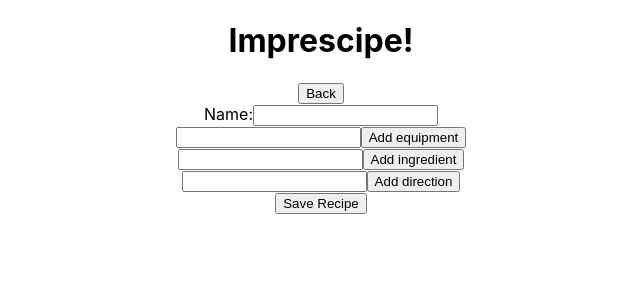
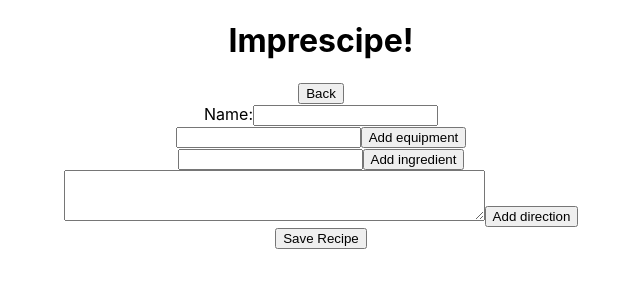
Before and after one commit to ssnell227/Imprecipe, a React (Create React App) app: page / in a window 1280 px wide. Both pictures are taken after a click on the button "Start new recipe". Shown: the top 300 px of the page, without its empty margins (319-959 px from the left). Built offline with nearby package versions, Linux system fonts and the light colour scheme; no server answers.

Commit message:
actually though functional

```diff
--- a/src/App.js
+++ b/src/App.js
@@ -57,6 +57,7 @@ class App extends Component {
   editRecipe(recipeObj) {
     Axios.put(`/api/recipes/${recipeObj.id}`, recipeObj)
     .then(res => this.setState({allRecipes: res.data}))
+    .then(res => console.log(res.body))
     .catch(err => console.log(err))
   }
 
--- a/src/components/recipe-builder.js
+++ b/src/components/recipe-builder.js
@@ -49,7 +49,6 @@ class RecipeBuilder extends Component {
                 inputsKey = key
             }
         }
-        console.log(e.target, e.target.step, e.target.name)
 
         inputs.splice(e.target.step, 1, e.target.value)
 
@@ -58,12 +57,17 @@ class RecipeBuilder extends Component {
         })
     }
 
-    handleCreateRecipe () {
+    handleCreateRecipe (e) {
         const {name, equipment, ingredients, directions} = this.state
 
         const recipe = {name, equipment, ingredients, directions}
+        if (recipe.name) {
         this.props.setCurrentRecipe(recipe)
         this.props.createNewRecipe(recipe)
+        this.props.switchView(e)
+        } else {
+            window.alert('Add a name before saving the recipe')
+        }
     }
 
     render() {
@@ -89,13 +93,15 @@ class RecipeBuilder extends Component {
             ></input>
         })
         const directionsMap = directions.map((item, index) => {
-            return <input
+            return <textarea
+                rows='3'
+                cols='50'
                 onChange={this.handleChange}
                 step={index}
                 name={'directions'}
                 value={this.state.directions[index]}
                 key={`directions-${index}`}
-            ></input>
+            ></textarea>
         })
         return (
             <div className='recipeBuilder'>
@@ -116,7 +122,7 @@ class RecipeBuilder extends Component {
                     <button onClick={this.addInput} name='directions'>Add direction</button>
 
                 </div>
-                <button onClick={this.handleCreateRecipe} className='save-button'>Save Recipe</button>
+                <button name='recipeView'onClick={this.handleCreateRecipe} className='save-button'>Save Recipe</button>
             </div>
         )
     }
--- a/src/components/recipe-view.js
+++ b/src/components/recipe-view.js
@@ -15,7 +15,7 @@ class RecipeView extends Component {
         this.generateMaps = this.generateMaps.bind(this)
         this.addInput = this.addInput.bind(this)
         this.populateState = this.populateState.bind(this)
-        this.handleEditRecipe= this.handleEditRecipe.bind(this)
+        this.handleEditRecipe = this.handleEditRecipe.bind(this)
         this.handleChange = this.handleChange.bind(this)
         this.handleDelete = this.handleDelete.bind(this)
     }
@@ -45,13 +45,14 @@ class RecipeView extends Component {
         })
     }
 
-    handleEditRecipe () {
-        const {id, name, equipment, ingredients, directions} = this.state
+    handleEditRecipe(e) {
+        const { id, name, equipment, ingredients, directions } = this.state
 
         const recipe = { id, name, equipment, ingredients, directions }
         console.log(recipe)
         this.props.setCurrentRecipe(recipe)
         this.props.editRecipe(recipe)
+        this.props.switchView(e)
     }
 
     handleChange(e) {
@@ -64,12 +65,16 @@ class RecipeView extends Component {
                 inputsKey = key
             }
         }
-
-        inputs.splice(e.target.step, 1, e.target.value)
-
-        this.setState({
-            [inputsKey]: inputs
-        })
+        if (typeof inputs === 'object') {
+            inputs.splice(e.target.step, 1, e.target.value)
+            this.setState({
+                [inputsKey]: inputs
+            })
+        } else {
+            this.setState({
+                [e.target.name]: e.target.value
+            })
+        }
     }
 
     generateMaps() {
@@ -92,13 +97,12 @@ class RecipeView extends Component {
 
     populateState() {
         const { currentRecipe } = this.props
-        console.log(currentRecipe)
         for (let key in currentRecipe) {
-                this.setState({ [key]: currentRecipe[key] })
+            this.setState({ [key]: currentRecipe[key] })
         }
     }
 
-    handleDelete (e) {
+    handleDelete(e) {
         this.props.deleteRecipe(this.state.id)
         this.props.switchView(e)
     }
@@ -113,11 +117,11 @@ class RecipeView extends Component {
 
         return (
             <div>
-                <button onClick={this.props.switchView} name='savedView'>Back</button>
+                <button onClick={this.props.switchView} name='savedView'>Saved Recipes</button>
                 <button onClick={this.toggleEdit}>Edit</button>
-                {this.state.isEditing && <button onClick={this.handleEditRecipe}>Save</button>}
+                {this.state.isEditing && <button name='savedView' onClick={this.handleEditRecipe}>Save</button>}
                 {this.state.isEditing && <button name='home' onClick={this.handleDelete}>Delete</button>}
-                <h2>{name}</h2>
+                {this.state.isEditing ? <input name='name' placeholder={name} onChange={this.handleChange}></input> : <h2>{name}</h2>}
 
                 <div className='equipment-display'>{this.generateMaps()[0]}</div>
                 {isEditing && <button name='equipment' onClick={this.addInput}>Add equipment</button>}
```
